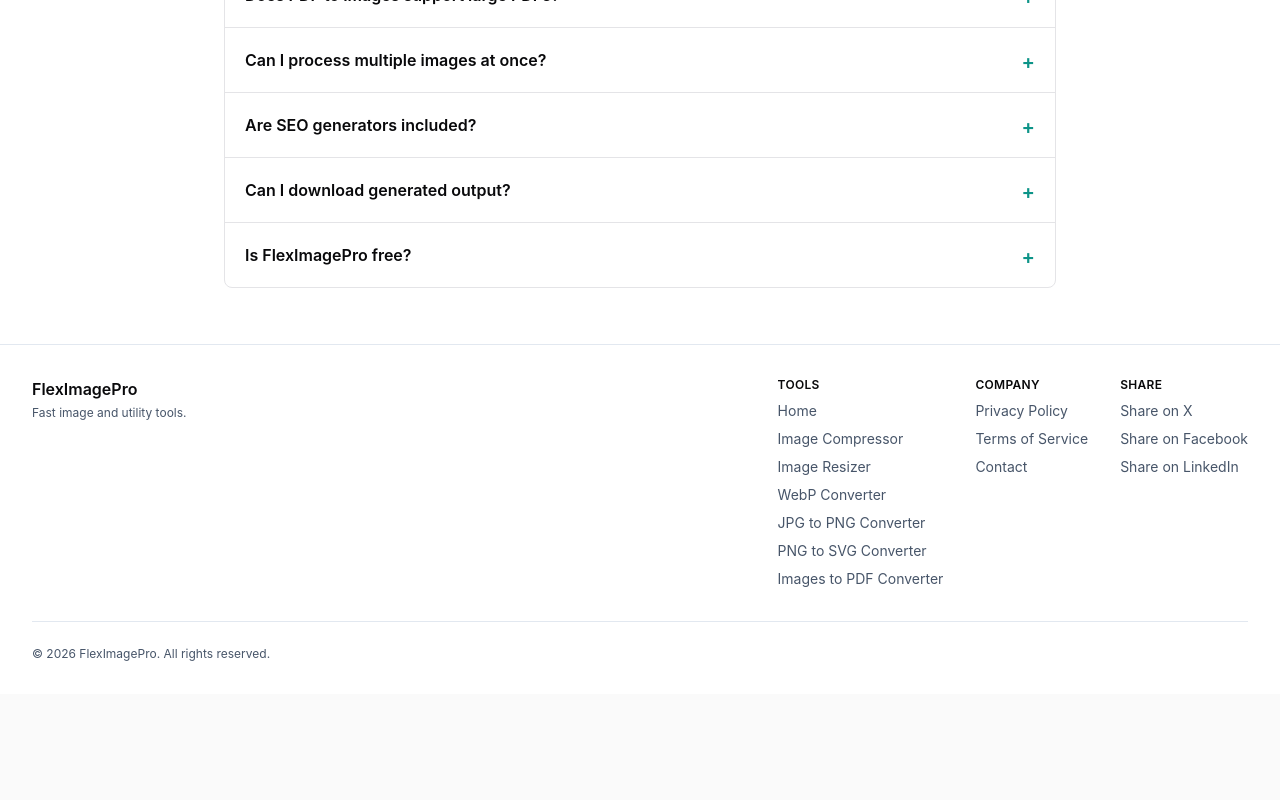
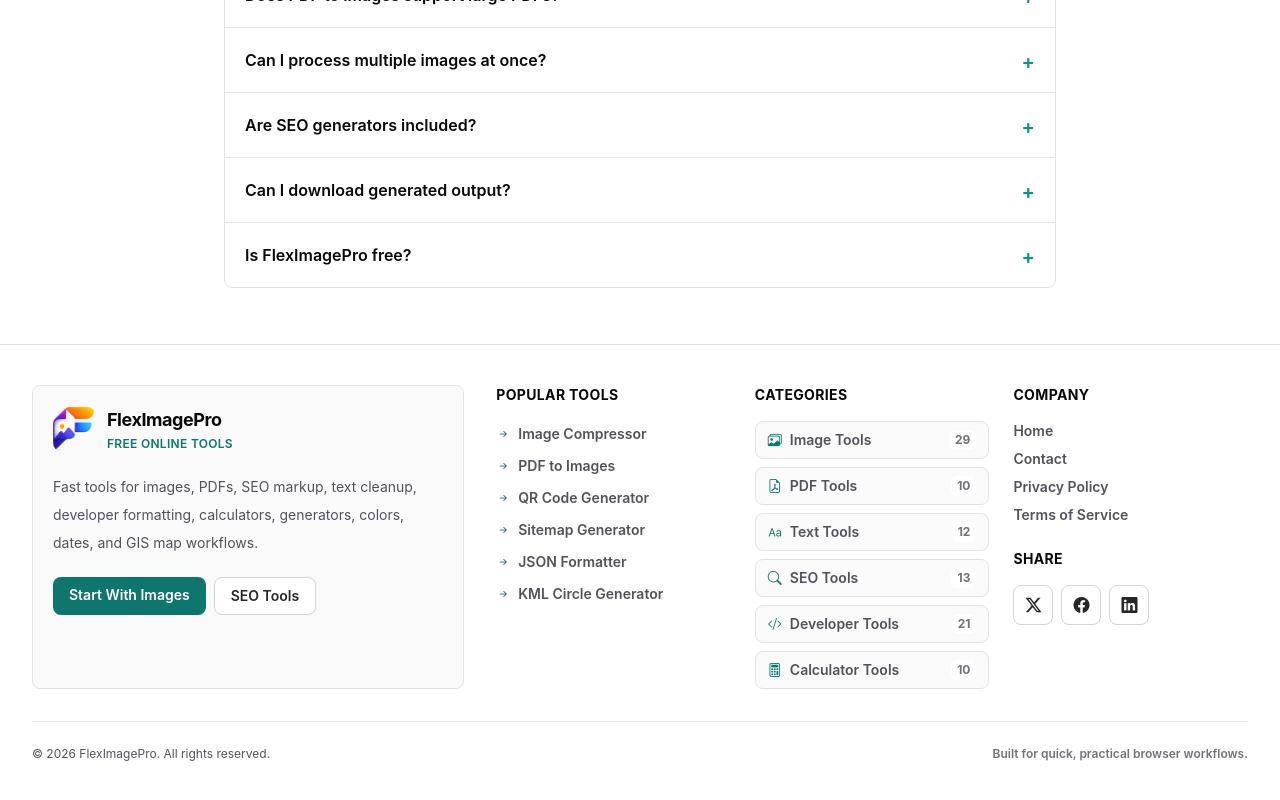
Before and after one commit to ara33n/fleximagepro, an Angular app: page / in a window 1280 px wide. Shown: the part 6625-7425 px from the top of the page. Before the commit the page ends 7319 px from the top, so only its background shows below. Built offline with nearby package versions, Linux system fonts and the light colour scheme.

Commit message:
feat(footer): enhance footer layout and content for better navigation and user engagement refactor(contact): improve contact page messaging for clearer user feedback refactor(home, images-to-pdf, tool-page, tool-seo-block): add overflow-hidden class to FAQ answers for smoother animations

```diff
--- a/src/app/features/home/home.component.html
+++ b/src/app/features/home/home.component.html
@@ -223,7 +223,7 @@
               <span class="mt-1 text-xl leading-none text-teal-600 dark:text-teal-400">{{ openFaq() === $index ? '-' : '+' }}</span>
             </button>
             @if (openFaq() === $index) {
-              <div @slideDown>
+              <div @slideDown class="overflow-hidden">
                 <p class="mt-3 text-sm leading-7 text-zinc-600 dark:text-zinc-300">{{ faq.answer }}</p>
               </div>
             }
--- a/src/app/features/home/home.component.ts
+++ b/src/app/features/home/home.component.ts
@@ -23,11 +23,11 @@ interface FaqItem {
   animations: [
     trigger('slideDown', [
       transition(':enter', [
-        style({ height: 0, opacity: 0, overflow: 'hidden' }),
+        style({ height: 0, opacity: 0 }),
         animate('260ms cubic-bezier(0.4,0,0.2,1)', style({ height: '*', opacity: 1 })),
       ]),
       transition(':leave', [
-        animate('200ms cubic-bezier(0.4,0,0.2,1)', style({ height: 0, opacity: 0, overflow: 'hidden' })),
+        animate('200ms cubic-bezier(0.4,0,0.2,1)', style({ height: 0, opacity: 0 })),
       ]),
     ]),
   ],
--- a/src/app/features/images-to-pdf/images-to-pdf.component.html
+++ b/src/app/features/images-to-pdf/images-to-pdf.component.html
@@ -198,7 +198,7 @@
               <span class="mt-1 text-xl leading-none text-teal-600 dark:text-teal-400">{{ openFaq() === $index ? '-' : '+' }}</span>
             </button>
             @if (openFaq() === $index) {
-              <div @slideDown>
+              <div @slideDown class="overflow-hidden">
                 <p class="mt-3 text-sm leading-7 text-zinc-600 dark:text-zinc-300">{{ faq.answer }}</p>
               </div>
             }
--- a/src/app/features/images-to-pdf/images-to-pdf.component.ts
+++ b/src/app/features/images-to-pdf/images-to-pdf.component.ts
@@ -41,11 +41,11 @@ const ACCEPTED_IMAGE_TYPES = ['image/*'];
   animations: [
     trigger('slideDown', [
       transition(':enter', [
-        style({ height: 0, opacity: 0, overflow: 'hidden' }),
+        style({ height: 0, opacity: 0 }),
         animate('260ms cubic-bezier(0.4,0,0.2,1)', style({ height: '*', opacity: 1 })),
       ]),
       transition(':leave', [
-        animate('200ms cubic-bezier(0.4,0,0.2,1)', style({ height: 0, opacity: 0, overflow: 'hidden' })),
+        animate('200ms cubic-bezier(0.4,0,0.2,1)', style({ height: 0, opacity: 0 })),
       ]),
     ]),
   ],
--- a/src/app/features/tool-page/tool-page.component.html
+++ b/src/app/features/tool-page/tool-page.component.html
@@ -332,7 +332,7 @@
                 <span class="mt-1 text-xl leading-none text-teal-600 dark:text-teal-400">{{ openFaq() === $index ? '-' : '+' }}</span>
               </button>
               @if (openFaq() === $index) {
-                <div @slideDown>
+                <div @slideDown class="overflow-hidden">
                   <p class="mt-3 text-sm leading-7 text-zinc-600 dark:text-zinc-300">{{ faq.answer }}</p>
                 </div>
               }
--- a/src/app/features/tool-page/tool-page.component.ts
+++ b/src/app/features/tool-page/tool-page.component.ts
@@ -33,11 +33,11 @@ interface ToolOptions {
   animations: [
     trigger('slideDown', [
       transition(':enter', [
-        style({ height: 0, opacity: 0, overflow: 'hidden' }),
+        style({ height: 0, opacity: 0 }),
         animate('260ms cubic-bezier(0.4,0,0.2,1)', style({ height: '*', opacity: 1 })),
       ]),
       transition(':leave', [
-        animate('200ms cubic-bezier(0.4,0,0.2,1)', style({ height: 0, opacity: 0, overflow: 'hidden' })),
+        animate('200ms cubic-bezier(0.4,0,0.2,1)', style({ height: 0, opacity: 0 })),
       ]),
     ]),
   ],
--- a/src/app/shared/components/footer/footer.component.html
+++ b/src/app/shared/components/footer/footer.component.html
@@ -1,130 +1,87 @@
-<footer class="border-t border-slate-200 bg-white dark:border-slate-800 dark:bg-slate-950">
-  <div
-    class="mx-auto max-w-7xl px-4 py-8 text-sm text-slate-600 dark:text-slate-400 sm:px-6 lg:px-8"
-  >
-    <div class="flex flex-col gap-6 sm:flex-row sm:items-start sm:justify-between">
-      <div>
-        <a
-          routerLink="/"
-          class="text-base font-semibold text-zinc-950 hover:text-teal-700 dark:text-white dark:hover:text-teal-300"
-        >
-          FlexImagePro
+<footer class="border-t border-zinc-200 bg-white text-zinc-600 dark:border-zinc-800 dark:bg-zinc-950 dark:text-zinc-400">
+  <div class="mx-auto max-w-7xl px-4 py-10 sm:px-6 lg:px-8">
+    <div class="grid gap-8 lg:grid-cols-[minmax(0,1.15fr)_minmax(0,2fr)]">
+      <section class="rounded-lg border border-zinc-200 bg-zinc-50 p-5 dark:border-zinc-800 dark:bg-zinc-900">
+        <a routerLink="/" class="inline-flex items-center gap-3 rounded-lg text-zinc-950 transition hover:text-teal-700 dark:text-white dark:hover:text-teal-300" aria-label="FlexImagePro home">
+          <img src="/assets/logo-96.png" width="42" height="42" alt="" class="rounded-lg" loading="lazy" decoding="async" />
+          <span>
+            <span class="block text-lg font-bold tracking-tight">FlexImagePro</span>
+            <span class="mt-0.5 block text-xs font-semibold uppercase tracking-wide text-teal-700 dark:text-teal-300">Free online tools</span>
+          </span>
         </a>
-        <p class="mt-1 text-xs">Fast image and utility tools.</p>
+        <p class="mt-4 max-w-xl text-sm leading-7">
+          Fast tools for images, PDFs, SEO markup, text cleanup, developer formatting, calculators, generators, colors, dates, and GIS map workflows.
+        </p>
+        <div class="mt-5 flex flex-wrap gap-2">
+          <a routerLink="/compress" class="focus-ring rounded-lg bg-teal-700 px-4 py-2 text-sm font-semibold text-white transition hover:bg-teal-800 dark:bg-teal-300 dark:text-zinc-950 dark:hover:bg-teal-200">Start With Images</a>
+          <a routerLink="/sitemap-generator" class="focus-ring rounded-lg border border-zinc-300 bg-white px-4 py-2 text-sm font-semibold text-zinc-800 transition hover:border-teal-400 hover:text-teal-700 dark:border-zinc-700 dark:bg-zinc-950 dark:text-zinc-100 dark:hover:border-teal-400 dark:hover:text-teal-300">SEO Tools</a>
         </div>
+      </section>
 
-      <div class="flex flex-wrap gap-x-8 gap-y-6 sm:justify-end">
-        <nav aria-label="Tools">
-          <p
-            class="mb-2 text-xs font-semibold uppercase tracking-wide text-zinc-950 dark:text-white"
-          >
-            Tools
-          </p>
-          <ul class="space-y-2">
+      <div class="grid gap-6 sm:grid-cols-2 xl:grid-cols-3">
+        <nav aria-label="Popular tools">
+          <h2 class="text-sm font-bold uppercase tracking-wide text-zinc-950 dark:text-white">Popular Tools</h2>
+          <ul class="mt-4 space-y-2">
+            @for (tool of popularTools; track tool.route) {
               <li>
-              <a routerLink="/" class="hover:text-slate-950 dark:hover:text-white">Home</a>
+                <a [routerLink]="tool.route" class="group inline-flex max-w-full items-center gap-2 text-sm font-semibold transition hover:text-teal-700 dark:hover:text-teal-300">
+                  <i class="bi bi-arrow-right-short text-teal-700 transition group-hover:translate-x-0.5 dark:text-teal-300" aria-hidden="true"></i>
+                  <span class="truncate">{{ tool.label }}</span>
+                </a>
               </li>
-            <li>
-              <a routerLink="/compress" class="hover:text-slate-950 dark:hover:text-white"
-                >Image Compressor</a
-              >
-            </li>
-            <li>
-              <a routerLink="/resize" class="hover:text-slate-950 dark:hover:text-white"
-                >Image Resizer</a
-              >
-            </li>
-            <li>
-              <a routerLink="/convert-webp" class="hover:text-slate-950 dark:hover:text-white"
-                >WebP Converter</a
-              >
-            </li>
-            <li>
-              <a routerLink="/jpg-to-png" class="hover:text-slate-950 dark:hover:text-white"
-                >JPG to PNG Converter</a
-              >
-            </li>
-            <li>
-              <a routerLink="/png-to-svg" class="hover:text-slate-950 dark:hover:text-white"
-                >PNG to SVG Converter</a
-              >
-            </li>
-            <li>
-              <a routerLink="/images-to-pdf" class="hover:text-slate-950 dark:hover:text-white"
-                >Images to PDF Converter</a
-              >
-            </li>
+            }
           </ul>
         </nav>
 
-        <nav aria-label="Legal">
-          <p
-            class="mb-2 text-xs font-semibold uppercase tracking-wide text-zinc-950 dark:text-white"
-          >
-            Company
-          </p>
-          <ul class="space-y-2">
+        <nav aria-label="Tool categories">
+          <h2 class="text-sm font-bold uppercase tracking-wide text-zinc-950 dark:text-white">Categories</h2>
+          <ul class="mt-4 grid gap-2">
+            @for (category of categories.slice(0, 6); track category.title) {
               <li>
-              <a routerLink="/privacy-policy" class="hover:text-slate-950 dark:hover:text-white"
-                >Privacy Policy</a
-              >
+                <a [routerLink]="category.route" class="flex items-center justify-between gap-3 rounded-lg border border-zinc-200 bg-zinc-50 px-3 py-2 text-sm transition hover:border-teal-300 hover:bg-teal-50 hover:text-teal-800 dark:border-zinc-800 dark:bg-zinc-900 dark:hover:border-teal-700 dark:hover:bg-teal-950 dark:hover:text-teal-200">
+                  <span class="flex min-w-0 items-center gap-2">
+                    <i [attr.class]="'bi ' + category.icon + ' shrink-0 text-teal-700 dark:text-teal-300'" aria-hidden="true"></i>
+                    <span class="truncate font-semibold">{{ category.title }}</span>
+                  </span>
+                  <span class="shrink-0 rounded-md bg-white px-1.5 py-0.5 text-xs font-bold text-zinc-500 dark:bg-zinc-950 dark:text-zinc-400">{{ category.count }}</span>
+                </a>
               </li>
-            <li>
-              <a routerLink="/terms-of-service" class="hover:text-slate-950 dark:hover:text-white"
-                >Terms of Service</a
-              >
-            </li>
-            <li>
-              <a routerLink="/contact" class="hover:text-slate-950 dark:hover:text-white"
-                >Contact</a
-              >
-            </li>
+            }
           </ul>
         </nav>
-        <nav aria-label="Share">
-          <p
-            class="mb-2 text-xs font-semibold uppercase tracking-wide text-zinc-950 dark:text-white"
-          >
-            Share
-          </p>
-          <ul class="space-y-2">
-            <li>
-              <a
-                href="https://x.com/intent/tweet?url=https://fleximagepro.com"
-                target="_blank"
-                rel="noopener noreferrer"
-                class="hover:text-slate-950 dark:hover:text-white"
-              >
-                Share on X
+
+        <div class="space-y-6">
+          <nav aria-label="Company">
+            <h2 class="text-sm font-bold uppercase tracking-wide text-zinc-950 dark:text-white">Company</h2>
+            <ul class="mt-4 space-y-2 text-sm font-semibold">
+              <li><a routerLink="/" class="transition hover:text-teal-700 dark:hover:text-teal-300">Home</a></li>
+              <li><a routerLink="/contact" class="transition hover:text-teal-700 dark:hover:text-teal-300">Contact</a></li>
+              <li><a routerLink="/privacy-policy" class="transition hover:text-teal-700 dark:hover:text-teal-300">Privacy Policy</a></li>
+              <li><a routerLink="/terms-of-service" class="transition hover:text-teal-700 dark:hover:text-teal-300">Terms of Service</a></li>
+            </ul>
+          </nav>
+
+          <nav aria-label="Share FlexImagePro">
+            <h2 class="text-sm font-bold uppercase tracking-wide text-zinc-950 dark:text-white">Share</h2>
+            <div class="mt-4 flex flex-wrap gap-2">
+              <a href="https://x.com/intent/tweet?url=https://fleximagepro.com" target="_blank" rel="noopener noreferrer" class="focus-ring grid size-10 place-items-center rounded-lg border border-zinc-300 bg-white text-zinc-800 transition hover:border-teal-400 hover:text-teal-700 dark:border-zinc-700 dark:bg-zinc-900 dark:text-zinc-100 dark:hover:border-teal-400 dark:hover:text-teal-300" aria-label="Share on X">
+                <i class="bi bi-twitter-x" aria-hidden="true"></i>
               </a>
-            </li>
-            <li>
-              <a
-                href="https://www.facebook.com/sharer/sharer.php?u=https://fleximagepro.com"
-                target="_blank"
-                rel="noopener noreferrer"
-                class="hover:text-slate-950 dark:hover:text-white"
-              >
-                Share on Facebook
+              <a href="https://www.facebook.com/sharer/sharer.php?u=https://fleximagepro.com" target="_blank" rel="noopener noreferrer" class="focus-ring grid size-10 place-items-center rounded-lg border border-zinc-300 bg-white text-zinc-800 transition hover:border-teal-400 hover:text-teal-700 dark:border-zinc-700 dark:bg-zinc-900 dark:text-zinc-100 dark:hover:border-teal-400 dark:hover:text-teal-300" aria-label="Share on Facebook">
+                <i class="bi bi-facebook" aria-hidden="true"></i>
               </a>
-            </li>
-            <li>
-              <a
-                href="https://www.linkedin.com/sharing/share-offsite/?url=https://fleximagepro.com"
-                target="_blank"
-                rel="noopener noreferrer"
-                class="hover:text-slate-950 dark:hover:text-white"
-              >
-                Share on LinkedIn
+              <a href="https://www.linkedin.com/sharing/share-offsite/?url=https://fleximagepro.com" target="_blank" rel="noopener noreferrer" class="focus-ring grid size-10 place-items-center rounded-lg border border-zinc-300 bg-white text-zinc-800 transition hover:border-teal-400 hover:text-teal-700 dark:border-zinc-700 dark:bg-zinc-900 dark:text-zinc-100 dark:hover:border-teal-400 dark:hover:text-teal-300" aria-label="Share on LinkedIn">
+                <i class="bi bi-linkedin" aria-hidden="true"></i>
               </a>
-            </li>
-          </ul>
+            </div>
           </nav>
         </div>
       </div>
+    </div>
 
-    <div class="mt-8 border-t border-slate-200 pt-6 dark:border-slate-800">
-      <p class="text-xs">&copy; {{ year }} FlexImagePro. All rights reserved.</p>
+    <div class="mt-8 flex flex-col gap-3 border-t border-zinc-200 pt-6 text-xs dark:border-zinc-800 sm:flex-row sm:items-center sm:justify-between">
+      <p>&copy; {{ year }} FlexImagePro. All rights reserved.</p>
+      <p class="font-semibold text-zinc-500 dark:text-zinc-400">Built for quick, practical browser workflows.</p>
     </div>
   </div>
 </footer>
--- a/src/app/shared/components/footer/footer.component.ts
+++ b/src/app/shared/components/footer/footer.component.ts
@@ -1,5 +1,6 @@
 import { ChangeDetectionStrategy, Component } from '@angular/core';
 import { RouterLink } from '@angular/router';
+import { TOOL_CATEGORIES } from '../../../core/content/tool-catalog';
 
 @Component({
   selector: 'app-footer',
@@ -10,4 +11,18 @@ import { RouterLink } from '@angular/router';
 })
 export class FooterComponent {
   readonly year = new Date().getFullYear();
+  readonly categories = TOOL_CATEGORIES.map((category) => ({
+    title: category.title,
+    icon: category.icon,
+    count: category.tools.filter((tool) => tool.live).length,
+    route: category.tools.find((tool) => tool.live)?.route ?? '/',
+  }));
+  readonly popularTools = [
+    { label: 'Image Compressor', route: '/compress' },
+    { label: 'PDF to Images', route: '/pdf-to-images' },
+    { label: 'QR Code Generator', route: '/qr-code-generator' },
+    { label: 'Sitemap Generator', route: '/sitemap-generator' },
+    { label: 'JSON Formatter', route: '/json-formatter' },
+    { label: 'KML Circle Generator', route: '/kml-circle-generator' },
+  ];
 }
--- a/src/app/shared/components/tool-seo-block/tool-seo-block.component.html
+++ b/src/app/shared/components/tool-seo-block/tool-seo-block.component.html
@@ -62,7 +62,7 @@
               <span class="text-xl leading-none text-teal-600 dark:text-teal-400">{{ openFaq() === $index ? '-' : '+' }}</span>
             </button>
             @if (openFaq() === $index) {
-              <div @slideDown>
+              <div @slideDown class="overflow-hidden">
                 <p class="mt-3 text-sm leading-6 text-zinc-600 dark:text-zinc-300">{{ faq.answer }}</p>
               </div>
             }
--- a/src/app/shared/components/tool-seo-block/tool-seo-block.component.ts
+++ b/src/app/shared/components/tool-seo-block/tool-seo-block.component.ts
@@ -13,11 +13,11 @@ import { ToolCatalogCategory, ToolCatalogItem } from '../../../core/content/tool
   animations: [
     trigger('slideDown', [
       transition(':enter', [
-        style({ height: 0, opacity: 0, overflow: 'hidden' }),
+        style({ height: 0, opacity: 0 }),
         animate('260ms cubic-bezier(0.4,0,0.2,1)', style({ height: '*', opacity: 1 })),
       ]),
       transition(':leave', [
-        animate('200ms cubic-bezier(0.4,0,0.2,1)', style({ height: 0, opacity: 0, overflow: 'hidden' })),
+        animate('200ms cubic-bezier(0.4,0,0.2,1)', style({ height: 0, opacity: 0 })),
       ]),
     ]),
   ],
```
Also changed, not shown: src/app/features/contact/contact.component.html (+10 -4 lines). Lines whose indentation alone changed are shown as unchanged.
